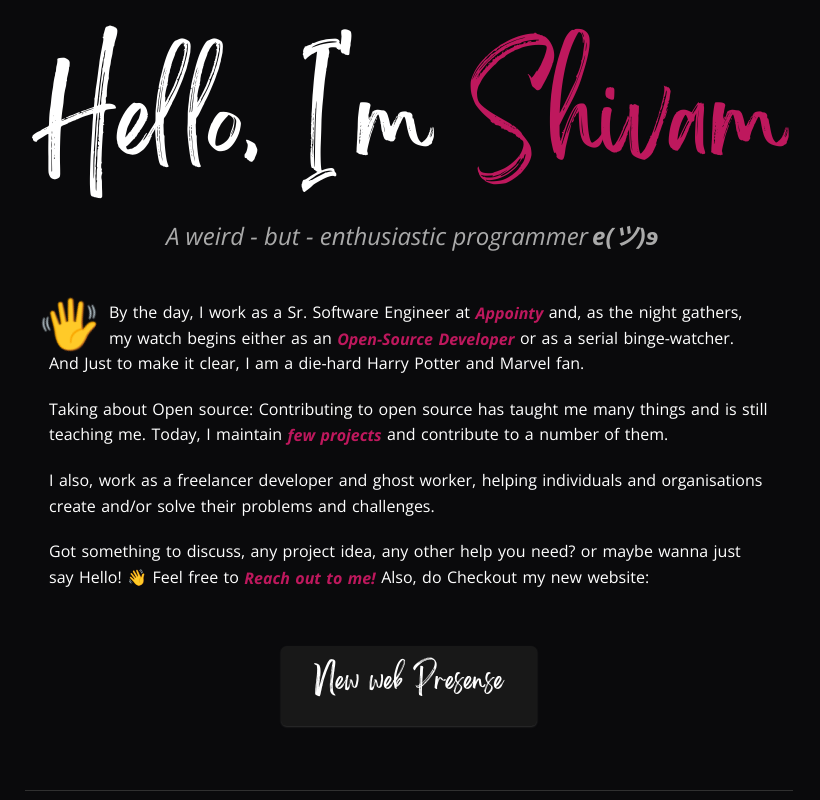
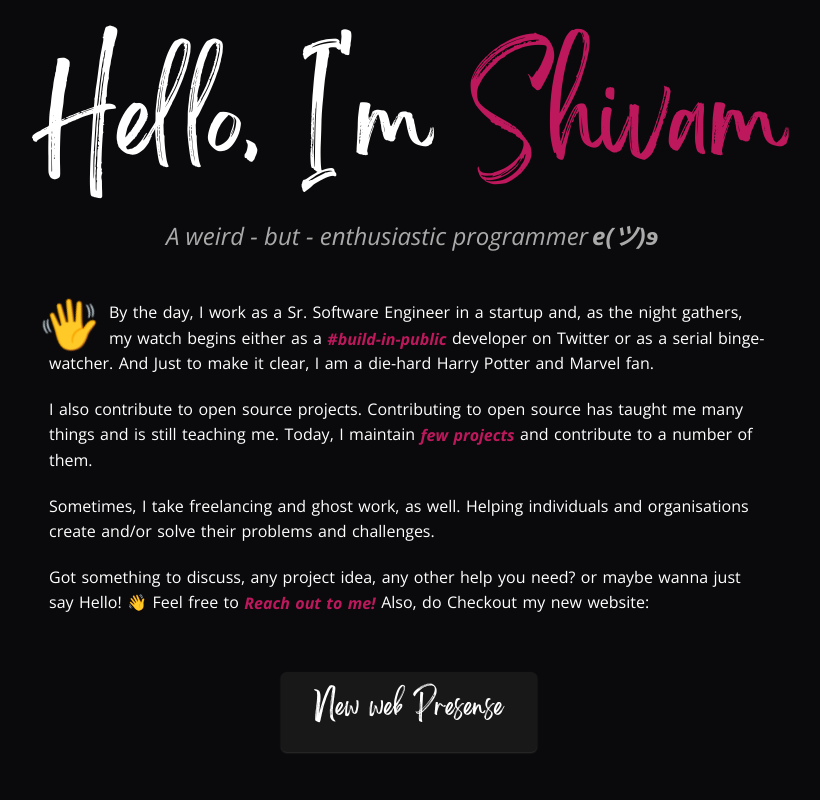
Before and after one commit to Shivam010/Shivam010, a Next.js app: page / in a window 1280 px wide. Shown: the top 800 px of the page, without its empty margins (231-1051 px from the left). Built offline with nearby package versions, Linux system fonts and the light colour scheme.

Commit message:
Remove everything related to workplace

```diff
--- a/components/Container.tsx
+++ b/components/Container.tsx
@@ -21,7 +21,7 @@ export function Container({
 
     const meta: Metadata = {
         title: 'Shivam Rathore • Shivam010 • ᕦ(ツ)ᕤ • A Weird Enthusiastic Programmer',
-        description: `Hello, I'm Shivam Rathore - a weird but enthusiastic programmer. I work as a Sr. Software Engineer at Appointy`,
+        description: `Hello, I'm Shivam Rathore - a weird but enthusiastic programmer, implementing ideas in public on twitter@010Shivam`,
         image: 'https://shivam010.in/banner.webp',
         ogType: 'website',
         canonicalUrlPath: router.asPath,
--- a/pages/index.tsx
+++ b/pages/index.tsx
@@ -22,23 +22,21 @@ export default function Index() {
                         <span className="text-5xl -ml-2 pr-2 float-left animate-hi">
                             👋
                         </span>{' '}
-                        By the day, I work as a Sr. Software Engineer at{' '}
+                        By the day, I work as a Sr. Software Engineer in a
+                        startup and, as the night gathers, my watch begins
+                        either as a{' '}
                         {externalLinkWrapper(
-                            'https://appointy.com',
-                            'Appointy',
+                            'https://twitter.com/intent/follow?user_id=701765134574817280',
+                            '#build-in-public',
                         )}{' '}
-                        and, as the night gathers, my watch begins either as an{' '}
-                        {externalLinkWrapper(
-                            'https://github.com/Shivam010',
-                            'Open-Source Developer',
-                        )}{' '}
-                        or as a serial binge-watcher. And Just to make it clear,
-                        I am a die-hard Harry Potter and Marvel fan.
+                        developer on Twitter or as a serial binge-watcher. And
+                        Just to make it clear, I am a die-hard Harry Potter and
+                        Marvel fan.
                     </p>
                     <p className="mb-5">
-                        Taking about Open source: Contributing to open source
-                        has taught me many things and is still teaching me.
-                        Today, I maintain{' '}
+                        I also contribute to open source projects. Contributing
+                        to open source has taught me many things and is still
+                        teaching me. Today, I maintain{' '}
                         {externalLinkWrapper(
                             'https://github.com/Shivam010',
                             'few projects',
@@ -46,8 +44,8 @@ export default function Index() {
                         and contribute to a number of them.
                     </p>
                     <p className="mb-5">
-                        I also, work as a freelancer developer and ghost worker,
-                        helping individuals and organisations create and/or
+                        Sometimes, I take freelancing and ghost work, as well.
+                        Helping individuals and organisations create and/or
                         solve their problems and challenges.
                     </p>
                     <p>
```
Also changed, not shown: 1 other file (tests, documents, lock files or other folders).
